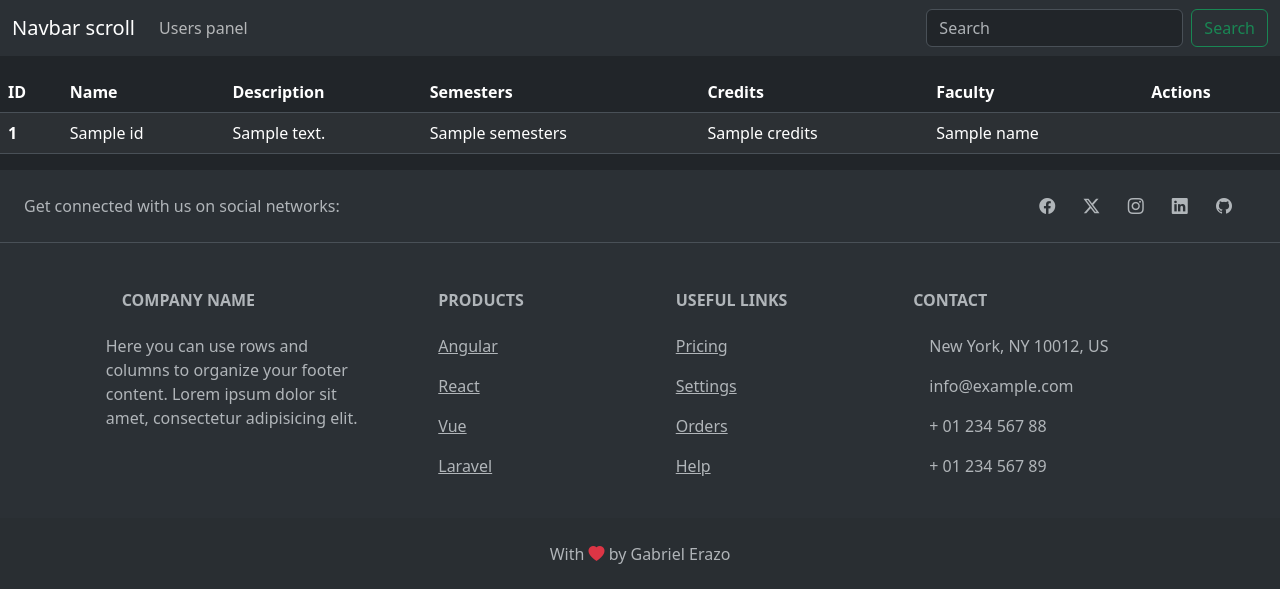
After one commit to gfranciscoerazom/Crafters, a FastAPI app: template templates/admin/careers/show.html in a window 1280 px wide. The commit adds this page. Shown: the top 589 px of the page. Run offline with FastAPI, Linux system fonts and the light colour scheme; the template is opened without the code that fills it: most values are stand-ins (such as "Sample title", 1, 10 or a date in 2020); parts of the project's set-up code (start-up, migrations or seed data) failed here and were passed over.

Commit message:
Adds the function to see all careers.

```diff
--- /dev/null
+++ b/templates/admin/careers/show.html
@@ -0,0 +1,34 @@
+{% extends "/layout/base.html" %}
+
+{% block content %}
+<table class="table table-striped table-hover">
+    <thead>
+        <tr>
+            <th scope="col">ID</th>
+            <th scope="col">Name</th>
+            <th scope="col">Description</th>
+            <th scope="col">Semesters</th>
+            <th scope="col">Credits</th>
+            <th scope="col">Faculty</th>
+            <th scope="col">Actions</th>
+        </tr>
+    </thead>
+    <tbody>
+        {% for career in careers %}
+        <tr>
+            <th scope="row">{{ career[0].id }}</th>
+            <td>{{ career[0].name }}</td>
+            <td>{{ career[0].description }}</td>
+            <td>{{ career[0].semesters }}</td>
+            <td>{{ career[0].credits }}</td>
+            <td>{{ career[1].name }}</td>
+            <td>
+                <!-- <a href="/admin/delete-career/{{ career.id }}" class="btn btn-danger">Delete</a>
+                <a href="/admin/career-details/{{ career.id }}" class="btn btn-primary">Details</a>
+                <a href="/admin/edit-career/{{ career.id }}" class="btn btn-primary">Edit</a> -->
+            </td>
+        </tr>
+        {% endfor %}
+    </tbody>
+</table>
+{% endblock %}
--- a/templates/layout/navbar.html
+++ b/templates/layout/navbar.html
@@ -68,6 +68,7 @@
                         </li>
 
                         <!-- Career links -->
+                        <li><a class="dropdown-item" href="/admin/show-careers/">Show careers</a></li>
                         <li><a class="dropdown-item" href="/admin/create-career/">Create career</a></li>
                     </ul>
                 </li>
```
Also changed, not shown: admin/endpoints.py (+24 -0 lines).
